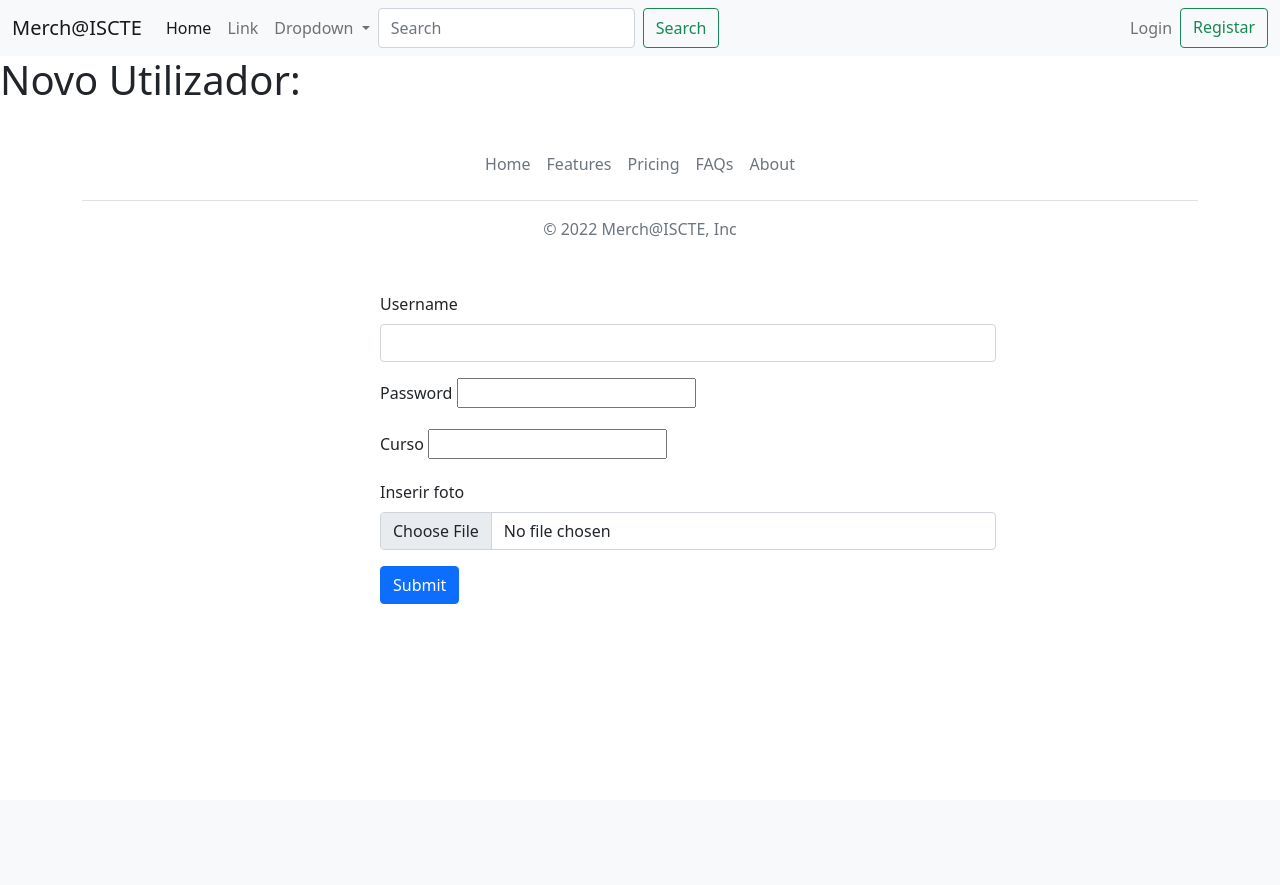
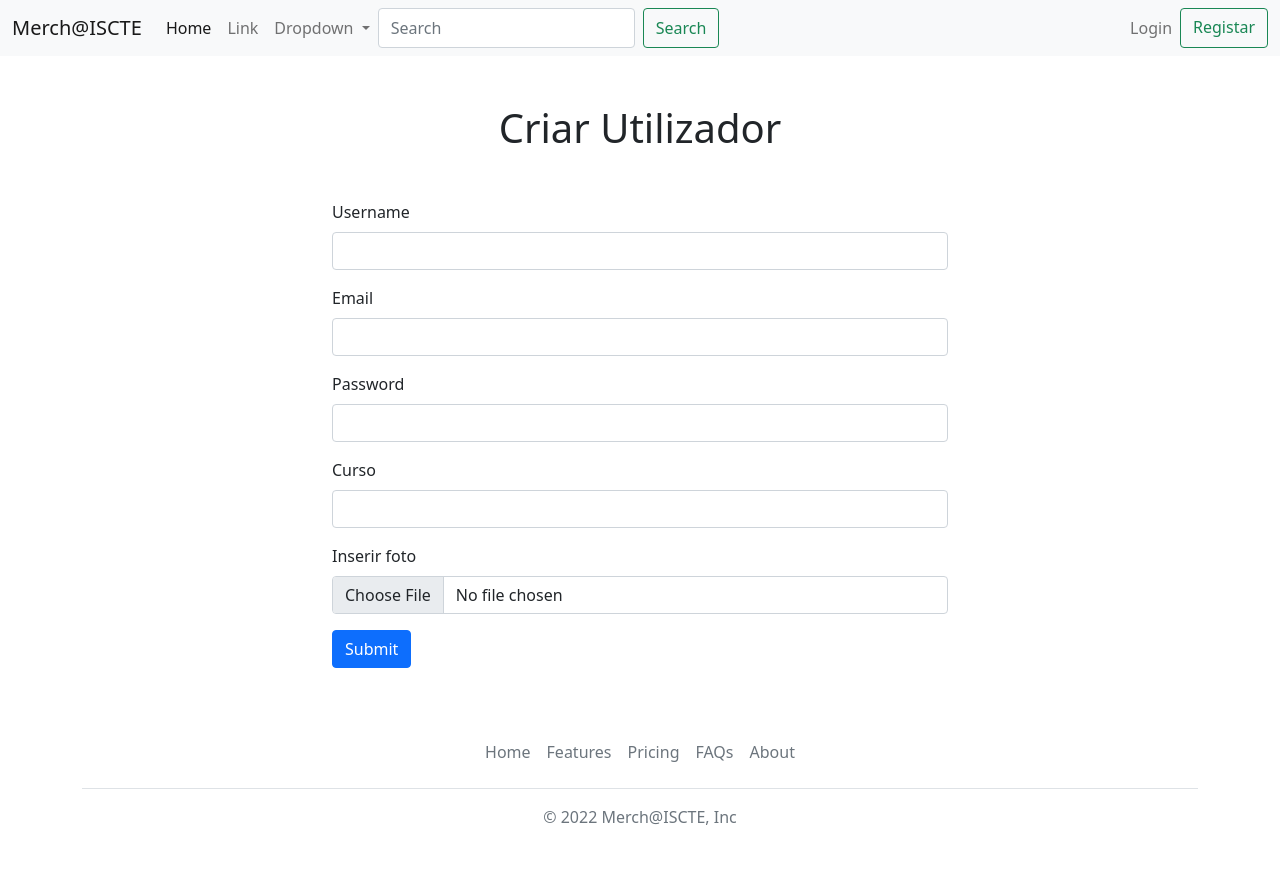
Before and after one commit to mspro1-iscte/DIAM_Projeto, a Django app: page /loja/registaruser in a window 1280 px wide. Before the commit the page ends 604 px from the top, so only its background shows below. Run offline with Django 4.2, Linux system fonts and the light colour scheme.

Commit message:
n me lembro do que mudei

```diff
--- a/Projeto/Merch_ISCTE/loja/templates/loja/registaruser.html
+++ b/Projeto/Merch_ISCTE/loja/templates/loja/registaruser.html
@@ -6,7 +6,7 @@
 
 {% block blocobody %}
 
-<h1>Novo Utilizador:</h1>
+<div class="container-md mx-auto my-5"><h1 class="text-center">Criar Utilizador</h1></div>
 {% load static %}
 <!-- <form action="registo" enctype="multipart/form-data" method="post">
     {% csrf_token %}
@@ -28,20 +28,24 @@
         <input type="Submit" value="Registar" /><br>
 </form> -->
 
-<div class="container-md m-5 w-50 position-absolute top-50 start-50 translate-middle">
-    <form>
+<div class="container-md m-5 w-50 mx-auto">
+    <form action="registo" enctype="multipart/form-data" method="post">
         {% csrf_token %}
         <div class="mb-3">
           <label for="username" class="form-label">Username</label>
-          <input type="text" class="form-control" id="username">
+          <input type="text" class="form-control" id="username" name="username">
         </div>
         <div class="mb-3">
+            <label for="email" class="form-label">Email</label>
+            <input type="text" class="form-control" id="email" name="email">
+          </div>
+        <div class="mb-3">
           <label for="pass" class="form-label">Password</label>
-          <input type="password" class="pass" id="pass">
+          <input type="password" class="form-control" id="pass" name="pass">
         </div>
         <div class="mb-3">
             <label for="curso" class="form-label">Curso</label>
-            <input type="text" class="curso" id="curso">
+            <input type="text" class="form-control" id="curso" name="curso">
           </div>
           <div class="mb-3">
             <label for="myfile" class="form-label">Inserir foto</label>
```
Also changed, not shown: Projeto/Merch_ISCTE/loja/templates/loja/perfil.html (+10 -10 lines), Projeto/Merch_ISCTE/db.sqlite3.
